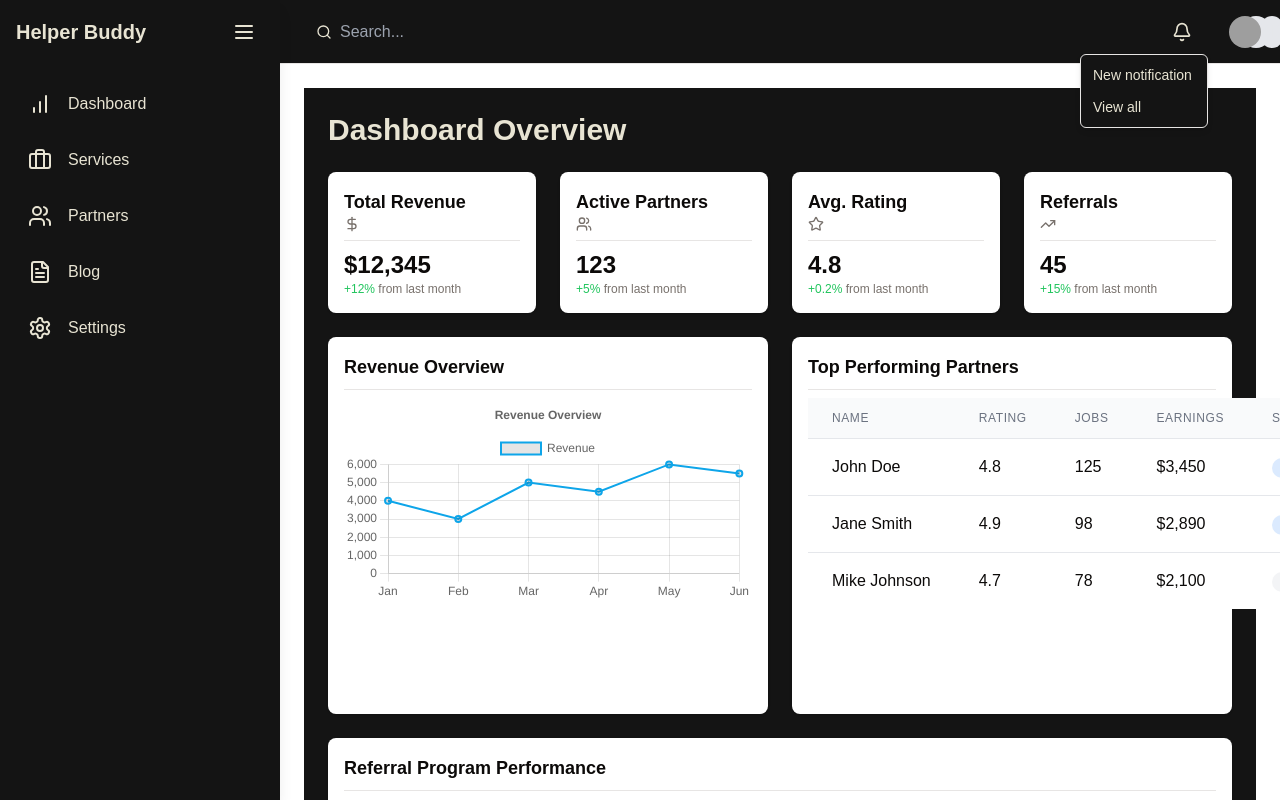
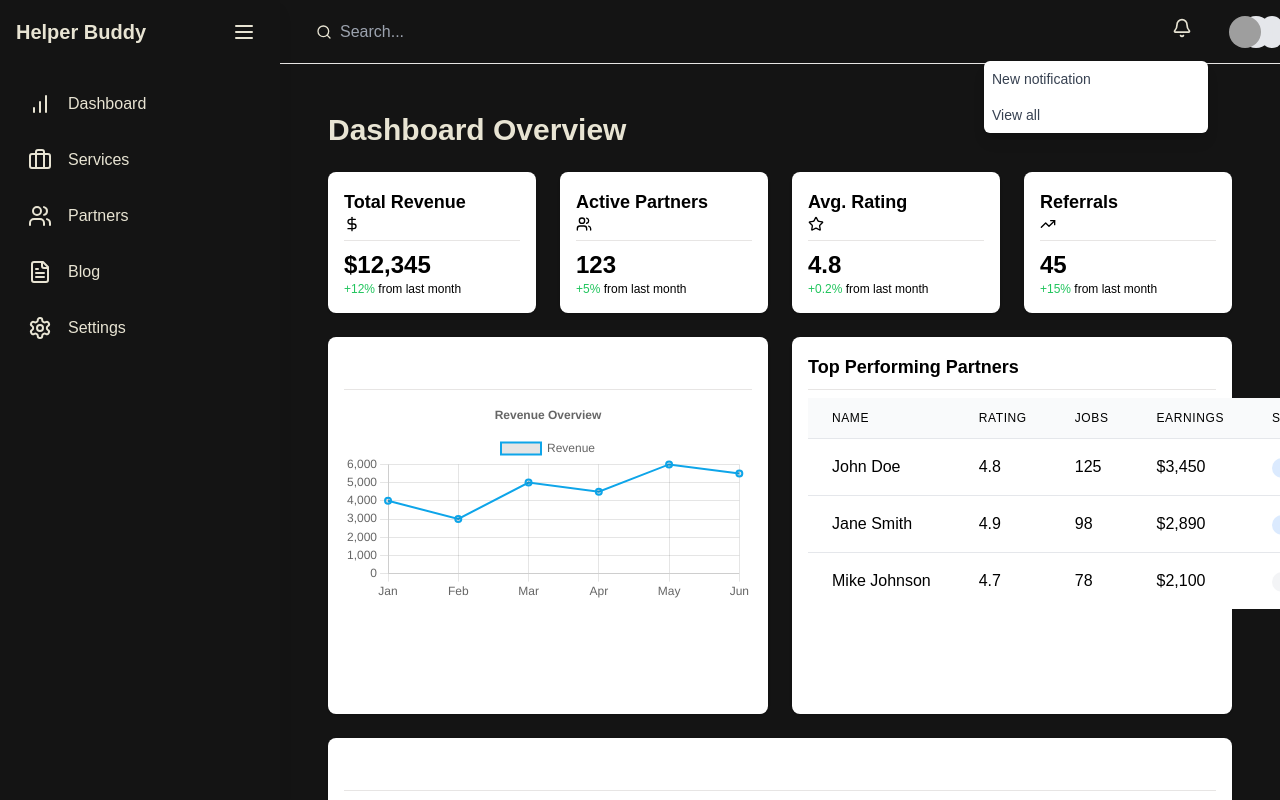
Before and after one commit to k25kar/GWOC_2025, a Next.js app: page /dashboard/admindashboard in a window 1280 px wide. Both pictures are taken after a click on the button 1182 px from the left and 31 px from the top of the page. Shown: the top 800 px of the page. Built offline with nearby package versions, Linux system fonts and the light colour scheme; grey boxes are pictures that could not be loaded.

Commit message:
Fixed Admin Dashboard Hydration Errors

```diff
--- a/components/dashboard/metrics.tsx
+++ b/components/dashboard/metrics.tsx
@@ -43,12 +43,16 @@
         >
           <Card className="bg-[#141414] text-white">
             <CardHeader>
-              <CardTitle>{metric.title}</CardTitle>
-              <metric.icon className="h-4 w-4 text-muted-foreground" />
+              <CardTitle>
+                <span className="text-black">{metric.title}</span>
+              </CardTitle>
+              <metric.icon className="h-4 w-4 text-black" />
             </CardHeader>
             <CardContent>
-              <div className="text-2xl font-bold">{metric.value}</div>
-              <p className="text-xs text-muted-foreground">
+              <div className="text-2xl font-bold text-black">
+                {metric.value}
+              </div>
+              <p className="text-xs text-black">
                 <span className="text-green-500">{metric.change}</span> from last month
               </p>
             </CardContent>
--- a/components/dashboard/partner_performance.tsx
+++ b/components/dashboard/partner_performance.tsx
@@ -32,28 +32,50 @@
   return (
     <Card className="max-w-full">
       <CardHeader>
-        <CardTitle>Top Performing Partners</CardTitle>
+        <CardTitle>
+          <span className="text-black">Top Performing Partners</span>
+        </CardTitle>
       </CardHeader>
       <CardContent>
         <Table>
           <TableHeader>
             <TableRow>
-              <TableHead>Name</TableHead>
-              <TableHead>Rating</TableHead>
-              <TableHead>Jobs</TableHead>
-              <TableHead>Earnings</TableHead>
-              <TableHead>Status</TableHead>
+              <TableHead>
+                <span className="text-black">Name</span>
+              </TableHead>
+              <TableHead>
+                <span className="text-black">Rating</span>
+              </TableHead>
+              <TableHead>
+                <span className="text-black">Jobs</span>
+              </TableHead>
+              <TableHead>
+                <span className="text-black">Earnings</span>
+              </TableHead>
+              <TableHead>
+                <span className="text-black">Status</span>
+              </TableHead>
             </TableRow>
           </TableHeader>
           <TableBody>
             {partners.map((partner) => (
               <TableRow key={partner.name}>
-                <TableCell>{partner.name}</TableCell>
-                <TableCell>{partner.rating}</TableCell>
-                <TableCell>{partner.jobs}</TableCell>
-                <TableCell>{partner.earnings}</TableCell>
                 <TableCell>
-                  <Badge variant={partner.status === "active" ? "default" : "secondary"}>{partner.status}</Badge>
+                  <span className="text-black">{partner.name}</span>
+                </TableCell>
+                <TableCell>
+                  <span className="text-black">{partner.rating}</span>
+                </TableCell>
+                <TableCell>
+                  <span className="text-black">{partner.jobs}</span>
+                </TableCell>
+                <TableCell>
+                  <span className="text-black">{partner.earnings}</span>
+                </TableCell>
+                <TableCell>
+                  <Badge variant={partner.status === "active" ? "default" : "secondary"}>
+                    <span className="text-black">{partner.status}</span>
+                  </Badge>
                 </TableCell>
               </TableRow>
             ))}
--- a/components/layout/dashboard_layout.tsx
+++ b/components/layout/dashboard_layout.tsx
@@ -1,25 +1,29 @@
-"use client"
+"use client";
 
-import { useState, useEffect } from "react"
-import { motion } from "framer-motion"
-import { Sidebar } from "./sidebar"
-import { Header } from "./header"
-import type React from "react" // Added import for React
+import { useState, useEffect } from "react";
+import { motion } from "framer-motion";
+import { Sidebar } from "./sidebar";
+import { Header } from "./header";
+import type React from "react";
 
 interface DashboardLayoutProps {
-  children: React.ReactNode
+  children: React.ReactNode;
 }
 
 export function DashboardLayout({ children }: DashboardLayoutProps) {
-  const [isSidebarOpen, setIsSidebarOpen] = useState(true)
-  const [isClient, setIsClient] = useState(false)
+  const [isSidebarOpen, setIsSidebarOpen] = useState(true);
+  const [isClient, setIsClient] = useState(false);
 
   useEffect(() => {
-    setIsClient(true)
-  }, [])
+    setIsClient(true);
+  }, []);
+
+  if (!isClient) {
+    return null;
+  }
 
   return (
-    <div className="min-h-screen bg-white-100">
+    <div className="min-h-screen bg-[#141414] text-white">
       <Sidebar isOpen={isSidebarOpen} setIsOpenAction={setIsSidebarOpen} />
       <motion.div
         className="flex flex-col"
@@ -37,5 +41,5 @@
         </main>
       </motion.div>
     </div>
-  )
+  );
 }
--- a/components/layout/header.tsx
+++ b/components/layout/header.tsx
@@ -1,7 +1,7 @@
 import { Bell, Search } from "lucide-react";
 import { Input } from "@/components/ui/input";
 import { Button } from "@/components/ui/button";
-import { DropdownMenu, DropdownMenuContent, DropdownMenuItem, DropdownMenuTrigger } from "../ui/dropdown-menu"; // Update import path
+import { DropdownMenu, DropdownMenuContent, DropdownMenuItem, DropdownMenuTrigger } from "@/components/ui/dropdown-menu";
 import { Avatar, AvatarFallback, AvatarImage } from "@/components/ui/avatar";
 import { useState } from "react";
 
@@ -9,7 +9,6 @@
   toggleSidebar: () => void;
 }
 
-// eslint-disable-next-line @typescript-eslint/no-unused-vars
 export function Header({ toggleSidebar }: HeaderProps) {
   const [isNotificationOpen, setNotificationOpen] = useState(false);
   const [isProfileOpen, setProfileOpen] = useState(false);
@@ -30,7 +29,7 @@
             </Button>
           </DropdownMenuTrigger>
           {isNotificationOpen && (
-            <DropdownMenuContent align="end" className="bg-[#141414] text-[#E8E4D3]">
+            <DropdownMenuContent align="end">
               <DropdownMenuItem onClick={() => setNotificationOpen(false)}>New notification</DropdownMenuItem>
               <DropdownMenuItem onClick={() => setNotificationOpen(false)}>View all</DropdownMenuItem>
             </DropdownMenuContent>
@@ -46,7 +45,7 @@
             </Button>
           </DropdownMenuTrigger>
           {isProfileOpen && (
-            <DropdownMenuContent align="end" className="bg-[#141414] text-[#E8E4D3]">
+            <DropdownMenuContent align="end">
               <DropdownMenuItem onClick={() => setProfileOpen(false)}>Profile</DropdownMenuItem>
               <DropdownMenuItem onClick={() => setProfileOpen(false)}>Settings</DropdownMenuItem>
               <DropdownMenuItem onClick={() => setProfileOpen(false)}>Logout</DropdownMenuItem>
--- a/components/ui/dropdown-menu.tsx
+++ b/components/ui/dropdown-menu.tsx
@@ -1,201 +1,61 @@
-"use client"
+import * as React from "react";
 
-import * as React from "react"
-import * as DropdownMenuPrimitive from "@radix-ui/react-dropdown-menu"
-import { Check, ChevronRight, Circle } from "lucide-react"
+interface DropdownMenuProps {
+  children: React.ReactNode;
+}
 
-import { cn } from "@/lib/utils"
+export function DropdownMenu({ children }: DropdownMenuProps) {
+  return (
+    <div className="relative inline-block text-left">
+      {children}
+    </div>
+  );
+}
 
-const DropdownMenu = DropdownMenuPrimitive.Root
+interface DropdownMenuTriggerProps {
+  children: React.ReactNode;
+  onClick: () => void;
+}
 
-const DropdownMenuTrigger = DropdownMenuPrimitive.Trigger
+export function DropdownMenuTrigger({ children, onClick }: DropdownMenuTriggerProps) {
+  return (
+    <div onClick={onClick} className="inline-flex justify-center w-full">
+      {children}
+    </div>
+  );
+}
 
-const DropdownMenuGroup = DropdownMenuPrimitive.Group
+interface DropdownMenuContentProps {
+  children: React.ReactNode;
+  align?: "start" | "end";
+}
 
-const DropdownMenuPortal = DropdownMenuPrimitive.Portal
+export function DropdownMenuContent({ children, align = "start" }: DropdownMenuContentProps) {
+  return (
+    <div className={`absolute ${align === "end" ? "right-0" : "left-0"} mt-2 w-56 rounded-md shadow-lg bg-white ring-1 ring-black ring-opacity-5 focus:outline-none`}>
+      {children}
+    </div>
+  );
+}
 
-const DropdownMenuSub = DropdownMenuPrimitive.Sub
+interface DropdownMenuItemProps {
+  children: React.ReactNode;
+  onClick: () => void;
+}
 
-const DropdownMenuRadioGroup = DropdownMenuPrimitive.RadioGroup
+export function DropdownMenuItem({ children, onClick }: DropdownMenuItemProps) {
+  return (
+    <button
+      onClick={onClick}
+      className="text-gray-700 group flex rounded-md items-center w-full px-2 py-2 text-sm hover:bg-gray-100 hover:text-gray-900"
+    >
+      {children}
+    </button>
+  );
+}
 
-const DropdownMenuSubTrigger = React.forwardRef<
-  React.ElementRef<typeof DropdownMenuPrimitive.SubTrigger>,
-  React.ComponentPropsWithoutRef<typeof DropdownMenuPrimitive.SubTrigger> & {
-    inset?: boolean
-  }
->(({ className, inset, children, ...props }, ref) => (
-  <DropdownMenuPrimitive.SubTrigger
-    ref={ref}
-    className={cn(
-      "flex cursor-default gap-2 select-none items-center rounded-sm px-2 py-1.5 text-sm outline-none focus:bg-accent data-[state=open]:bg-accent [&_svg]:pointer-events-none [&_svg]:size-4 [&_svg]:shrink-0",
-      inset && "pl-8",
-      className
-    )}
-    {...props}
-  >
-    {children}
-    <ChevronRight className="ml-auto" />
-  </DropdownMenuPrimitive.SubTrigger>
-))
-DropdownMenuSubTrigger.displayName =
-  DropdownMenuPrimitive.SubTrigger.displayName
-
-const DropdownMenuSubContent = React.forwardRef<
-  React.ElementRef<typeof DropdownMenuPrimitive.SubContent>,
-  React.ComponentPropsWithoutRef<typeof DropdownMenuPrimitive.SubContent>
->(({ className, ...props }, ref) => (
-  <DropdownMenuPrimitive.SubContent
-    ref={ref}
-    className={cn(
-      "z-50 min-w-[8rem] overflow-hidden rounded-md border bg-popover p-1 text-popover-foreground shadow-lg data-[state=open]:animate-in data-[state=closed]:animate-out data-[state=closed]:fade-out-0 data-[state=open]:fade-in-0 data-[state=closed]:zoom-out-95 data-[state=open]:zoom-in-95 data-[side=bottom]:slide-in-from-top-2 data-[side=left]:slide-in-from-right-2 data-[side=right]:slide-in-from-left-2 data-[side=top]:slide-in-from-bottom-2",
-      className
-    )}
-    {...props}
-  />
-))
-DropdownMenuSubContent.displayName =
-  DropdownMenuPrimitive.SubContent.displayName
-
-const DropdownMenuContent = React.forwardRef<
-  React.ElementRef<typeof DropdownMenuPrimitive.Content>,
-  React.ComponentPropsWithoutRef<typeof DropdownMenuPrimitive.Content>
->(({ className, sideOffset = 4, ...props }, ref) => (
-  <DropdownMenuPrimitive.Portal>
-    <DropdownMenuPrimitive.Content
-      ref={ref}
-      sideOffset={sideOffset}
-      className={cn(
-        "z-50 min-w-[8rem] overflow-hidden rounded-md border bg-popover p-1 text-popover-foreground shadow-md",
-        "data-[state=open]:animate-in data-[state=closed]:animate-out data-[state=closed]:fade-out-0 data-[state=open]:fade-in-0 data-[state=closed]:zoom-out-95 data-[state=open]:zoom-in-95 data-[side=bottom]:slide-in-from-top-2 data-[side=left]:slide-in-from-right-2 data-[side=right]:slide-in-from-left-2 data-[side=top]:slide-in-from-bottom-2",
-        className
-      )}
-      {...props}
-    />
-  </DropdownMenuPrimitive.Portal>
-))
-DropdownMenuContent.displayName = DropdownMenuPrimitive.Content.displayName
-
-const DropdownMenuItem = React.forwardRef<
-  React.ElementRef<typeof DropdownMenuPrimitive.Item>,
-  React.ComponentPropsWithoutRef<typeof DropdownMenuPrimitive.Item> & {
-    inset?: boolean
-  }
->(({ className, inset, ...props }, ref) => (
-  <DropdownMenuPrimitive.Item
-    ref={ref}
-    className={cn(
-      "relative flex cursor-default select-none items-center gap-2 rounded-sm px-2 py-1.5 text-sm outline-none transition-colors focus:bg-accent focus:text-accent-foreground data-[disabled]:pointer-events-none data-[disabled]:opacity-50 [&>svg]:size-4 [&>svg]:shrink-0",
-      inset && "pl-8",
-      className
-    )}
-    {...props}
-  />
-))
-DropdownMenuItem.displayName = DropdownMenuPrimitive.Item.displayName
-
-const DropdownMenuCheckboxItem = React.forwardRef<
-  React.ElementRef<typeof DropdownMenuPrimitive.CheckboxItem>,
-  React.ComponentPropsWithoutRef<typeof DropdownMenuPrimitive.CheckboxItem>
->(({ className, children, checked, ...props }, ref) => (
-  <DropdownMenuPrimitive.CheckboxItem
-    ref={ref}
-    className={cn(
-      "relative flex cursor-default select-none items-center rounded-sm py-1.5 pl-8 pr-2 text-sm outline-none transition-colors focus:bg-accent focus:text-accent-foreground data-[disabled]:pointer-events-none data-[disabled]:opacity-50",
-      className
-    )}
-    checked={checked}
-    {...props}
-  >
-    <span className="absolute left-2 flex h-3.5 w-3.5 items-center justify-center">
-      <DropdownMenuPrimitive.ItemIndicator>
-        <Check className="h-4 w-4" />
-      </DropdownMenuPrimitive.ItemIndicator>
-    </span>
-    {children}
-  </DropdownMenuPrimitive.CheckboxItem>
-))
-DropdownMenuCheckboxItem.displayName =
-  DropdownMenuPrimitive.CheckboxItem.displayName
-
-const DropdownMenuRadioItem = React.forwardRef<
-  React.ElementRef<typeof DropdownMenuPrimitive.RadioItem>,
-  React.ComponentPropsWithoutRef<typeof DropdownMenuPrimitive.RadioItem>
->(({ className, children, ...props }, ref) => (
-  <DropdownMenuPrimitive.RadioItem
-    ref={ref}
-    className={cn(
-      "relative flex cursor-default select-none items-center rounded-sm py-1.5 pl-8 pr-2 text-sm outline-none transition-colors focus:bg-accent focus:text-accent-foreground data-[disabled]:pointer-events-none data-[disabled]:opacity-50",
-      className
-    )}
-    {...props}
-  >
-    <span className="absolute left-2 flex h-3.5 w-3.5 items-center justify-center">
-      <DropdownMenuPrimitive.ItemIndicator>
-        <Circle className="h-2 w-2 fill-current" />
-      </DropdownMenuPrimitive.ItemIndicator>
-    </span>
-    {children}
-  </DropdownMenuPrimitive.RadioItem>
-))
-DropdownMenuRadioItem.displayName = DropdownMenuPrimitive.RadioItem.displayName
-
-const DropdownMenuLabel = React.forwardRef<
-  React.ElementRef<typeof DropdownMenuPrimitive.Label>,
-  React.ComponentPropsWithoutRef<typeof DropdownMenuPrimitive.Label> & {
-    inset?: boolean
-  }
->(({ className, inset, ...props }, ref) => (
-  <DropdownMenuPrimitive.Label
-    ref={ref}
-    className={cn(
-      "px-2 py-1.5 text-sm font-semibold",
-      inset && "pl-8",
-      className
-    )}
-    {...props}
-  />
-))
-DropdownMenuLabel.displayName = DropdownMenuPrimitive.Label.displayName
-
-const DropdownMenuSeparator = React.forwardRef<
-  React.ElementRef<typeof DropdownMenuPrimitive.Separator>,
-  React.ComponentPropsWithoutRef<typeof DropdownMenuPrimitive.Separator>
->(({ className, ...props }, ref) => (
-  <DropdownMenuPrimitive.Separator
-    ref={ref}
-    className={cn("-mx-1 my-1 h-px bg-muted", className)}
-    {...props}
-  />
-))
-DropdownMenuSeparator.displayName = DropdownMenuPrimitive.Separator.displayName
-
-const DropdownMenuShortcut = ({
-  className,
-  ...props
-}: React.HTMLAttributes<HTMLSpanElement>) => {
+export function DropdownMenuSeparator() {
   return (
-    <span
-      className={cn("ml-auto text-xs tracking-widest opacity-60", className)}
-      {...props}
-    />
-  )
+    <div className="border-t border-gray-100 my-1"></div>
+  );
 }
-DropdownMenuShortcut.displayName = "DropdownMenuShortcut"
-
-export {
-  DropdownMenu,
-  DropdownMenuTrigger,
-  DropdownMenuContent,
-  DropdownMenuItem,
-  DropdownMenuCheckboxItem,
-  DropdownMenuRadioItem,
-  DropdownMenuLabel,
-  DropdownMenuSeparator,
-  DropdownMenuShortcut,
-  DropdownMenuGroup,
-  DropdownMenuPortal,
-  DropdownMenuSub,
-  DropdownMenuSubContent,
-  DropdownMenuSubTrigger,
-  DropdownMenuRadioGroup,
-}
```
Also changed, not shown: 1 other file (tests, documents, lock files or other folders).
